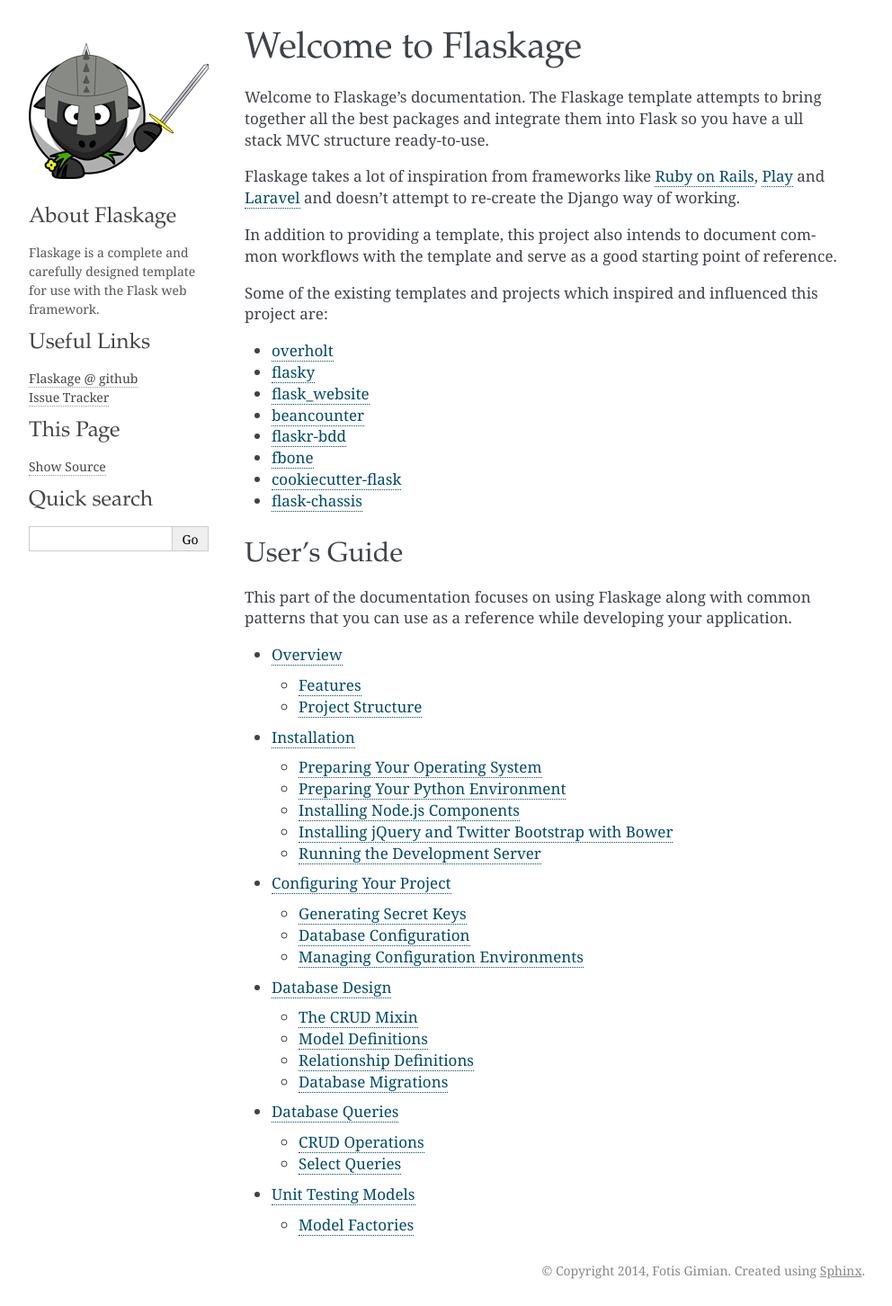
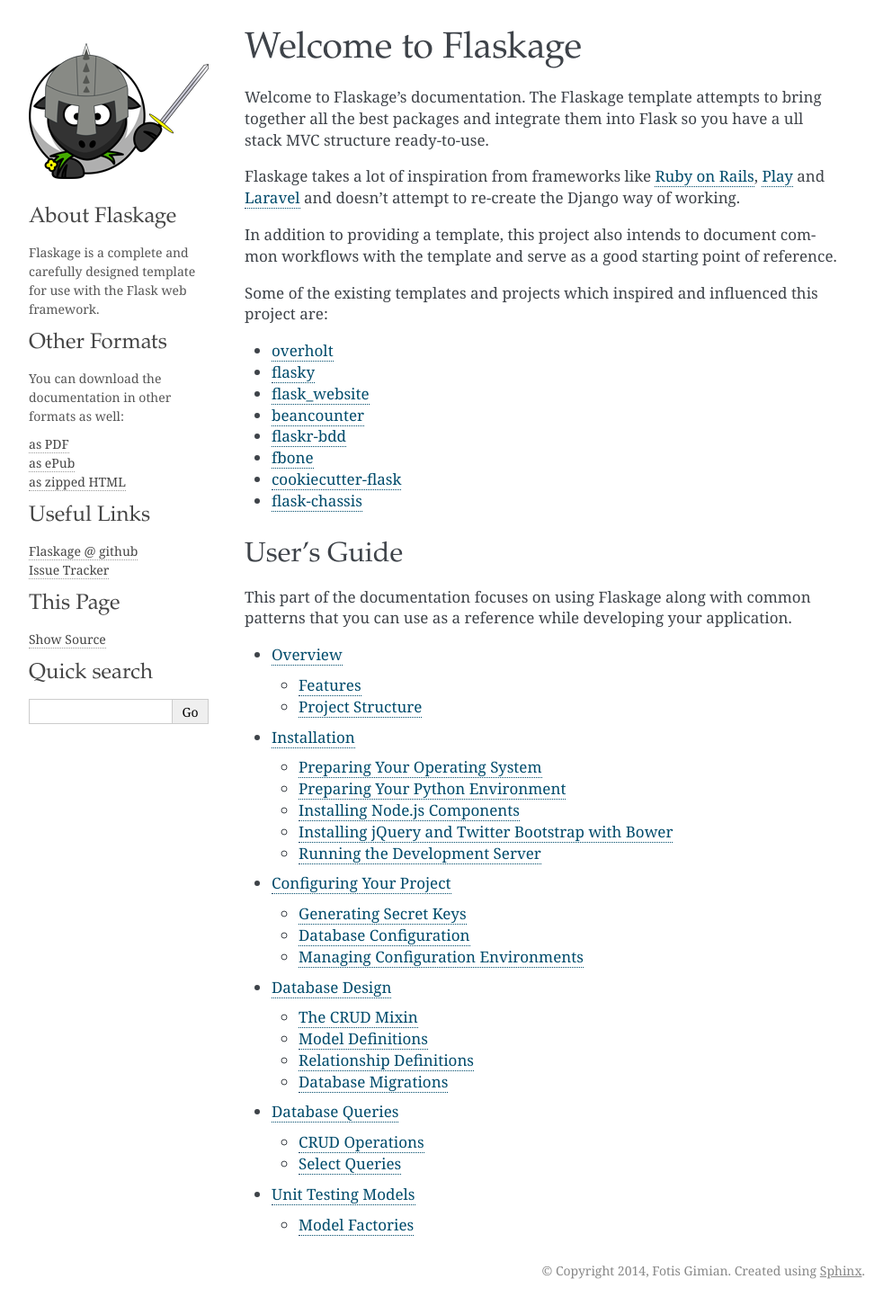
Before and after one commit to fgimian/flaskage, a Sphinx documentation site: the page built from docs/index.rst, in a window 1280 px wide. Shown: the whole page at 90% size, without its empty margins (148-1140 px from the left). Built offline with Sphinx 7.4.7, drawn with Linux system fonts in a browser that asks for light colours; pages that are not in the unit, such as notebooks, are missing from menus.

Commit message:
Added sidebar links to PDF, ePub and zipped HTML documentation downloads

```diff
--- a/docs/_templates/sidebarintro.html
+++ b/docs/_templates/sidebarintro.html
@@ -3,6 +3,15 @@
   Flaskage is a complete and carefully designed template for use with the
   Flask web framework.
 </p>
+<h3>Other Formats</h3>
+<p>
+  You can download the documentation in other formats as well:
+</p>
+<ul>
+  <li><a href="https://media.readthedocs.org/pdf/flaskage/latest/flaskage.pdf">as PDF</a>
+  <li><a href="https://media.readthedocs.org/epub/flaskage/latest/flaskage.epub">as ePub</a>
+  <li><a href="https://media.readthedocs.org/htmlzip/flaskage/latest/flaskage.zip">as zipped HTML</a>
+</ul>
 <h3>Useful Links</h3>
 <ul>
   <!-- <li><a href="http://flaskage.fgimian.github.com/">The Flaskage Website</a></li> -->
```
